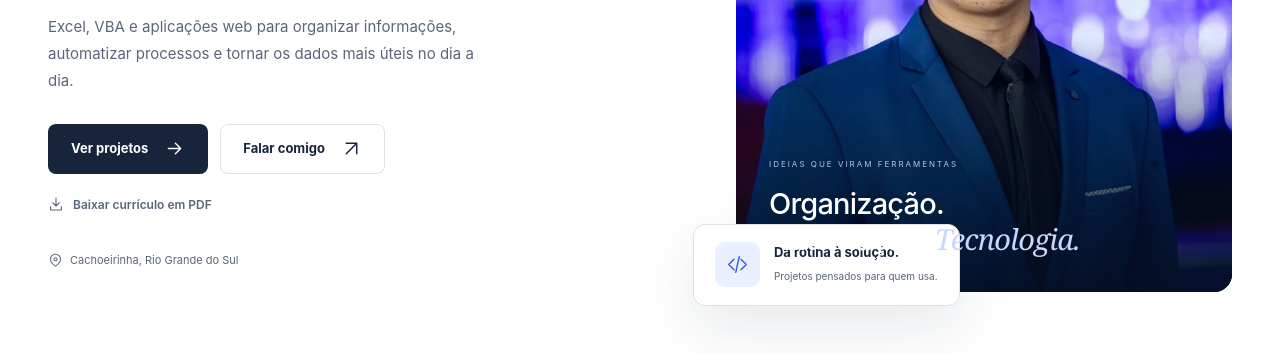
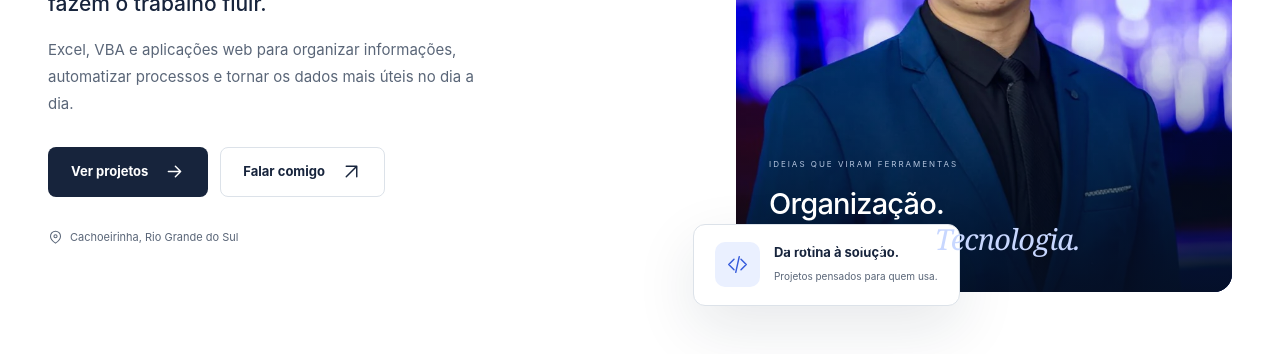
Before and after one commit to leosouzabittencourt-hue/portfolio, a plain HTML site: page index.html in a window 1280 px wide. Shown: the part 446-800 px from the top of the page. Drawn offline with Linux system fonts and the light colour scheme.

Commit message:
Remove curriculum download button from portfolio

```diff
--- a/index.html
+++ b/index.html
@@ -48,7 +48,6 @@
     <p class="hero-tagline" data-profile="tagline">Transformo rotinas em soluções digitais que fazem o trabalho fluir.</p>
     <p class="hero-intro" data-profile="intro">Excel, VBA e aplicações web para organizar informações, automatizar processos e tornar os dados mais úteis no dia a dia.</p>
     <div class="hero-actions"><a class="button primary" href="#projetos">Ver projetos <svg><use href="#i-arrow"/></svg></a><a class="button secondary" href="#contato">Falar comigo <svg><use href="#i-diagonal"/></svg></a></div>
-    <a class="resume-link" id="resume-link" href="assets/curriculo-leonardo-souza-bittencourt.pdf" download><svg><use href="#i-download"/></svg>Baixar currículo em PDF</a>
     <p class="location"><svg><use href="#i-pin"/></svg><span data-profile="city">Cachoeirinha, Rio Grande do Sul</span></p>
   </div>
   <div class="hero-visual"><div class="portrait-wrap"><img id="profile-photo" src="assets/leonardo.webp" width="800" height="1200" alt="Retrato de Leonardo Souza Bittencourt" fetchpriority="high"><span class="portrait-index">PORTFÓLIO PESSOAL / 2026</span><div class="portrait-caption"><span>IDEIAS QUE VIRAM FERRAMENTAS</span><p>Organização.<br>Automação. <em>Tecnologia.</em></p></div></div><div class="hero-note"><span class="code-icon"><svg><use href="#i-code"/></svg></span><div><strong>Da rotina à solução.</strong><span>Projetos pensados para quem usa.</span></div></div></div>
```
